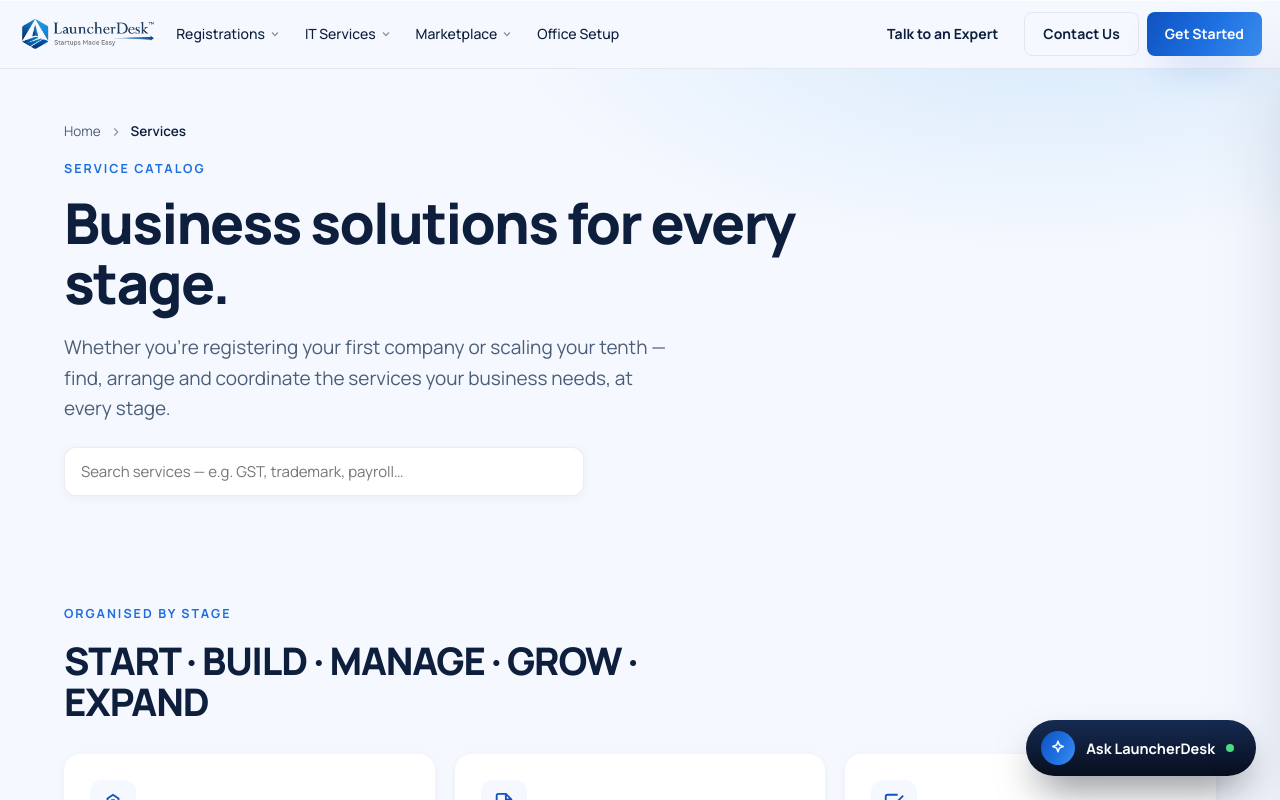
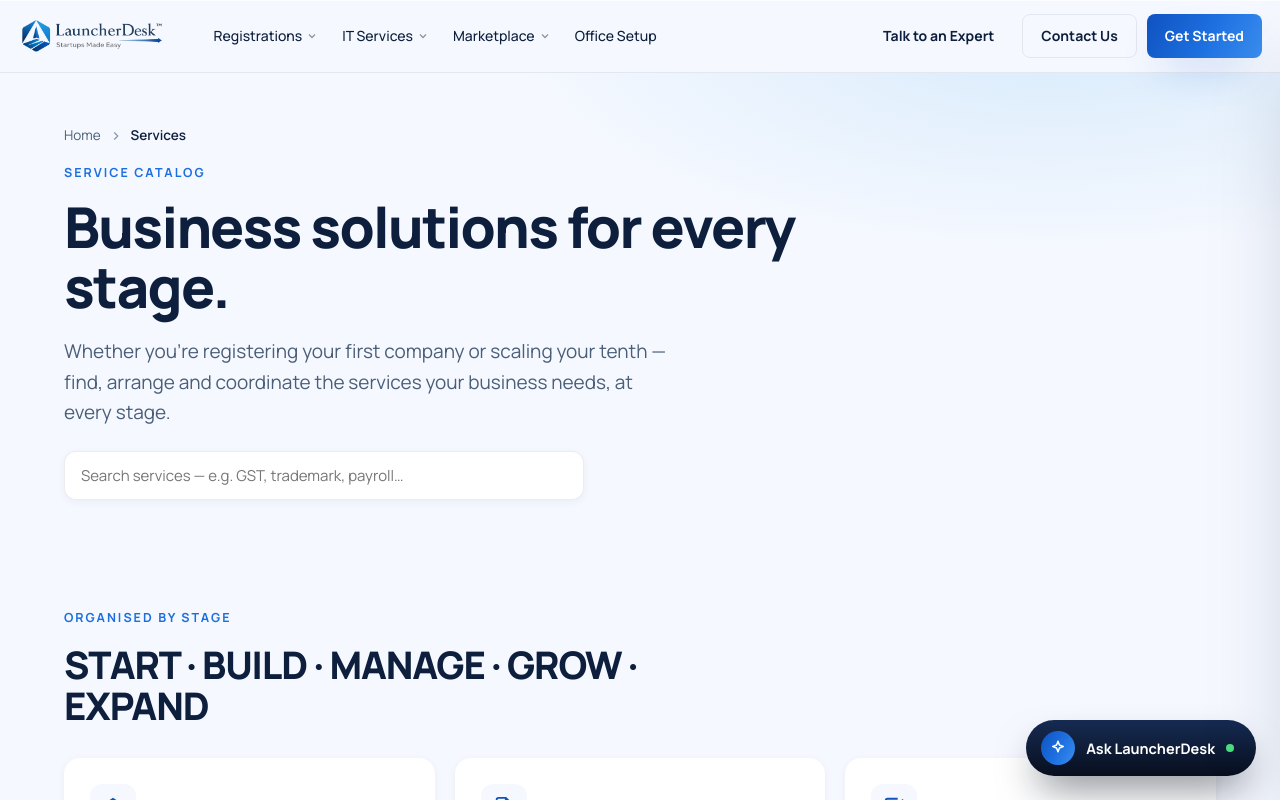
Before and after one commit to moqsoodahmed-pixel/LauncherDesk-frontend, a React (Vite) app: page /services in a window 1280 px wide. Shown: the top 800 px of the page. Built offline with nearby package versions, Linux system fonts and the light colour scheme.

Commit message:
updated the logo spacing

```diff
--- a/src/assets/launcherdesk.css
+++ b/src/assets/launcherdesk.css
@@ -68,8 +68,8 @@ img{max-width:100%;display:block}
 .site-header{position:sticky;top:0;z-index:60;background:rgba(245,248,255,.94);
   backdrop-filter:saturate(180%) blur(16px);-webkit-backdrop-filter:saturate(180%) blur(16px);
   border-bottom:1px solid var(--line);box-shadow:0 1px 0 rgba(255,255,255,.7) inset}
-.header-in{max-width:1380px;margin:0 auto;padding:0 20px;height:68px;display:flex;align-items:center;gap:6px}
-.brand{display:flex;align-items:center;gap:10px;flex:none;margin-right:8px}
+.header-in{max-width:1380px;margin:0 auto;padding:0 32px;height:72px;display:flex;align-items:center;gap:0}
+.brand{display:flex;align-items:center;gap:10px;flex:none;margin-right:36px}
 .brand .mk{width:34px;height:34px;border-radius:9px;background:var(--grad);display:grid;place-items:center;box-shadow:var(--sh-blue)}
 .brand .mk svg{width:18px;height:18px;stroke:#fff;fill:none;stroke-width:2}
 .brand .txt{font-family:var(--font);font-weight:800;font-size:18.5px;color:var(--navy);letter-spacing:-.02em;white-space:nowrap}
@@ -97,7 +97,7 @@ img{max-width:100%;display:block}
 }
 .nav-restore:hover{background:rgba(16,42,67,.05);color:var(--blue-dark);}
 
-.header-cta{margin-left:auto;display:flex;align-items:center;gap:8px;flex:none}
+.header-cta{margin-left:auto;display:flex;align-items:center;gap:10px;flex:none;padding-left:20px}
 .nav-login{border:1px solid var(--line)}
 .nav-login:hover{border-color:rgba(4,125,204,.35);color:var(--blue-dark)}
 .d-cta-row{display:flex;gap:10px}
--- a/src/components/Navbar.jsx
+++ b/src/components/Navbar.jsx
@@ -244,8 +244,8 @@ export default function Navbar({ activePage = '' }) {
   return (
     <header className="site-header" ref={navRef}>
       <div className="header-in">
-        <Link to="/" style={{display:'flex',alignItems:'center',textDecoration:'none',flexShrink:0}}>
-          <img src={logoImg} alt="LauncherDesk" style={{height:38,width:'auto',display:'block'}} />
+        <Link to="/" style={{display:'flex',alignItems:'center',textDecoration:'none',flexShrink:0,marginRight:36}}>
+          <img src={logoImg} alt="LauncherDesk" style={{height:40,width:'auto',display:'block'}} />
         </Link>
         <nav className="main-nav" id="mainNav">
           <div className={`nav-item${activePage === 'registrations' ? ' active' : ''} nav-item--reg`} data-drop="true">
```
